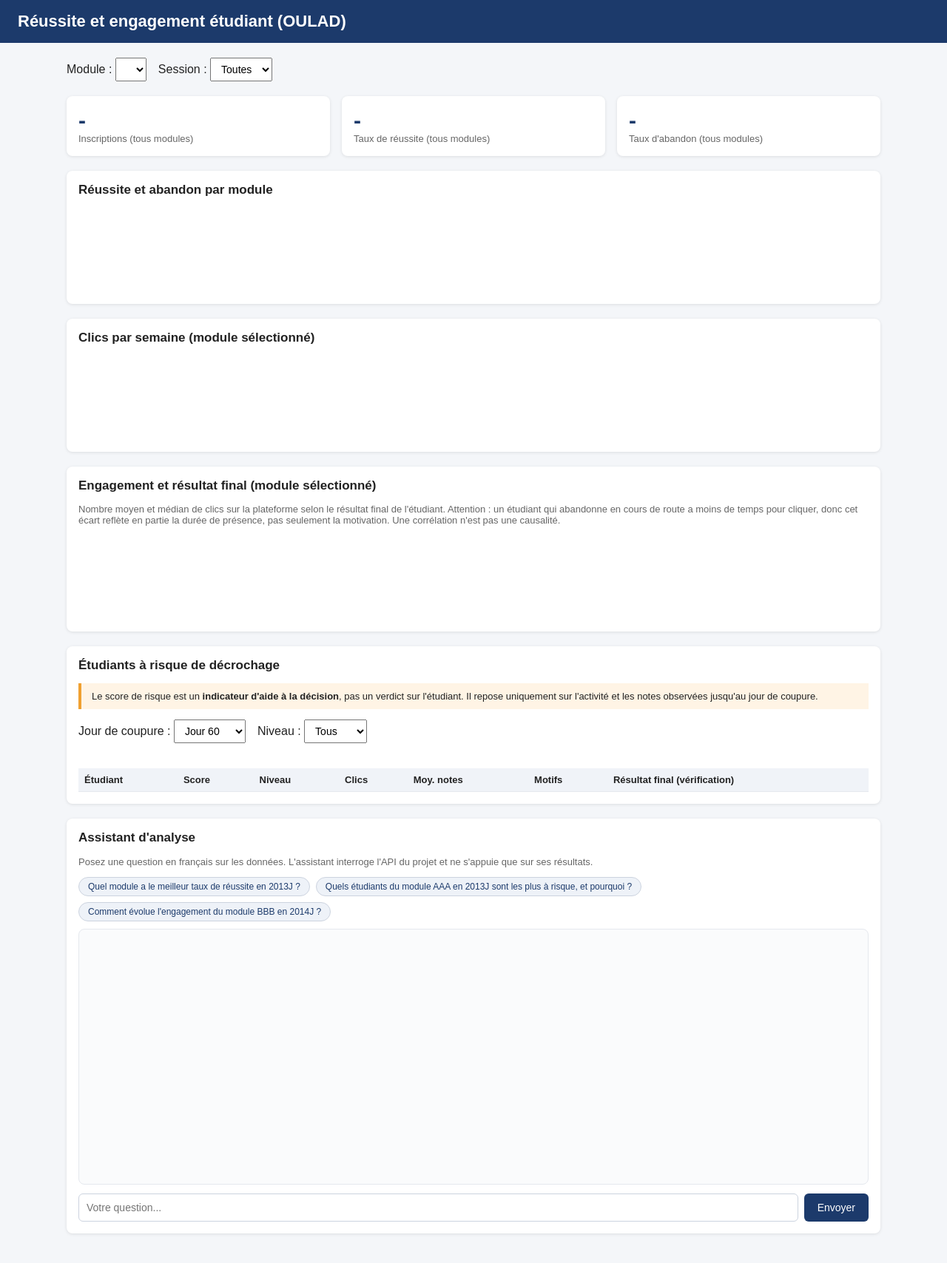
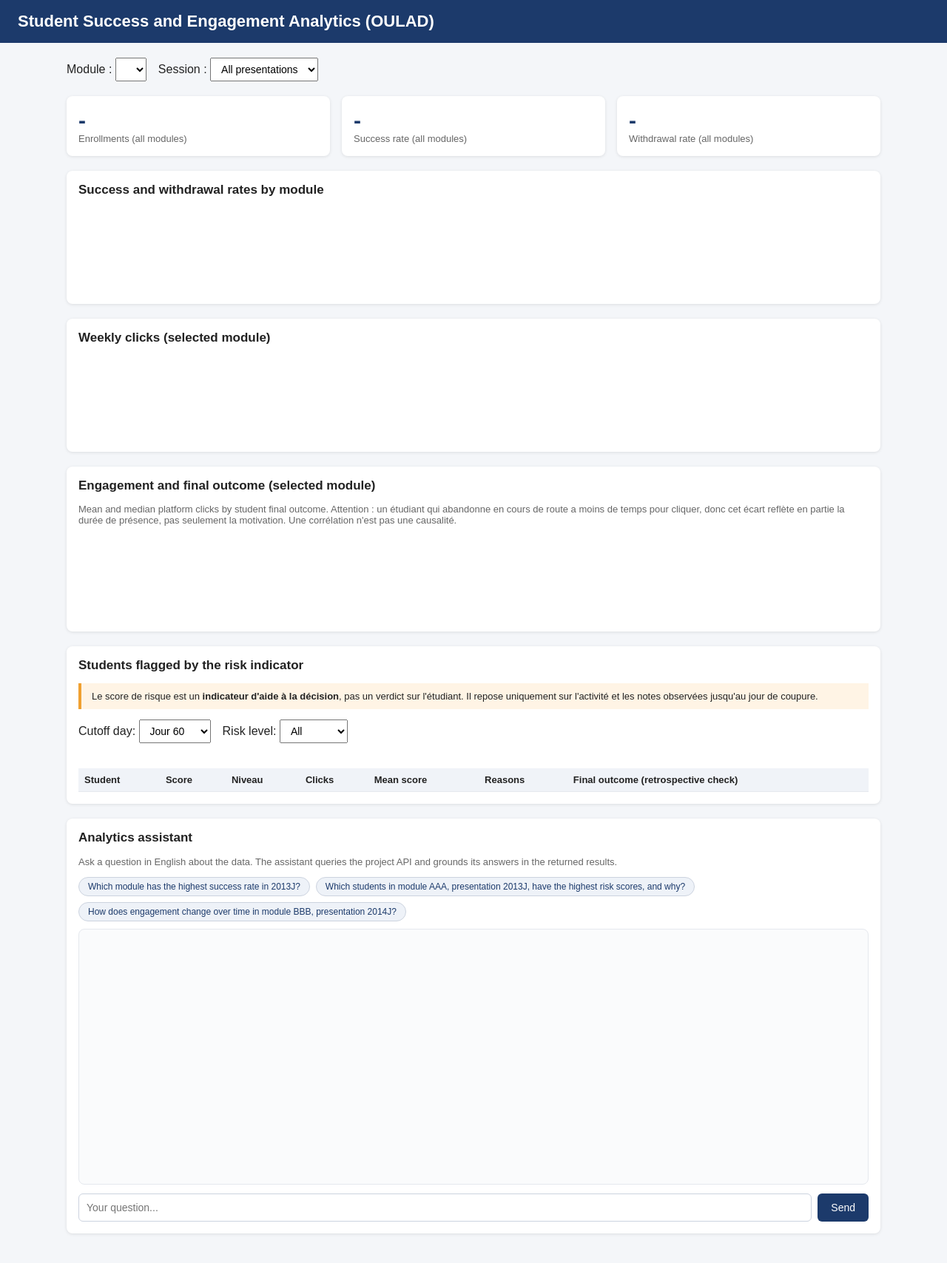
Before and after one commit to RosAI-27/OULA-DjangoProject, a Django app: page /dashboard/ in a window 1280 px wide. Shown: the whole page at 74% size. Run offline with Django 5.2, Linux system fonts and the light colour scheme; tables that the repository leaves empty hold one stand-in row (values such as "Sample post"); lists and menus that the app fills with data are empty.

Commit message:
ui: translate dashboard interface into English

```diff
--- a/backend/analytics/templates/analytics/dashboard.html
+++ b/backend/analytics/templates/analytics/dashboard.html
@@ -42,7 +42,7 @@
   </style>
 </head>
 <body>
-  <header><h1>Réussite et engagement étudiant (OULAD)</h1></header>
+  <header><h1>Student Success and Engagement Analytics (OULAD)</h1></header>
 
   <main>
     <div class="filtres">
@@ -51,7 +51,7 @@
       </label>
       <label>Session :
         <select id="filtreSession">
-          <option value="">Toutes</option>
+          <option value="">All presentations</option>
           <option value="2013B">2013B</option>
           <option value="2013J">2013J</option>
           <option value="2014B">2014B</option>
@@ -61,25 +61,25 @@
     </div>
 
     <div class="kpis">
-      <div class="kpi"><div class="valeur" id="kpiInscrits">-</div><div class="label">Inscriptions (tous modules)</div></div>
-      <div class="kpi"><div class="valeur" id="kpiReussite">-</div><div class="label">Taux de réussite (tous modules)</div></div>
-      <div class="kpi"><div class="valeur" id="kpiAbandon">-</div><div class="label">Taux d'abandon (tous modules)</div></div>
+      <div class="kpi"><div class="valeur" id="kpiInscrits">-</div><div class="label">Enrollments (all modules)</div></div>
+      <div class="kpi"><div class="valeur" id="kpiReussite">-</div><div class="label">Success rate (all modules)</div></div>
+      <div class="kpi"><div class="valeur" id="kpiAbandon">-</div><div class="label">Withdrawal rate (all modules)</div></div>
     </div>
 
     <div class="carte">
-      <h2>Réussite et abandon par module</h2>
+      <h2>Success and withdrawal rates by module</h2>
       <canvas id="graphReussite" height="110"></canvas>
     </div>
 
     <div class="carte">
-      <h2>Clics par semaine (module sélectionné)</h2>
+      <h2>Weekly clicks (selected module)</h2>
       <p class="info" id="infoEngagement"></p>
       <canvas id="graphEngagement" height="110"></canvas>
     </div>
         <div class="carte">
-      <h2>Engagement et résultat final (module sélectionné)</h2>
+      <h2>Engagement and final outcome (selected module)</h2>
       <p class="info">
-        Nombre moyen et médian de clics sur la plateforme selon le résultat final de l'étudiant.
+        Mean and median platform clicks by student final outcome.
         Attention : un étudiant qui abandonne en cours de route a moins de temps pour cliquer,
         donc cet écart reflète en partie la durée de présence, pas seulement la motivation.
         Une corrélation n'est pas une causalité.
@@ -87,13 +87,13 @@
       <canvas id="graphCorrelation" height="110"></canvas>
     </div>
         <div class="carte">
-      <h2>Étudiants à risque de décrochage</h2>
+      <h2>Students flagged by the risk indicator</h2>
       <div class="avertissement">
         Le score de risque est un <strong>indicateur d'aide à la décision</strong>, pas un verdict
         sur l'étudiant. Il repose uniquement sur l'activité et les notes observées jusqu'au jour de coupure.
       </div>
       <div class="filtres">
-        <label>Jour de coupure :
+        <label>Cutoff day:
           <select id="filtreJour">
             <option value="30">Jour 30</option>
             <option value="60" selected>Jour 60</option>
@@ -101,12 +101,12 @@
             <option value="120">Jour 120</option>
           </select>
         </label>
-        <label>Niveau :
+        <label>Risk level:
           <select id="filtreNiveau">
-            <option value="">Tous</option>
-            <option value="eleve">Élevé</option>
-            <option value="moyen">Moyen</option>
-            <option value="faible">Faible</option>
+            <option value="">All</option>
+            <option value="eleve">High</option>
+            <option value="moyen">Medium</option>
+            <option value="faible">Low</option>
           </select>
         </label>
       </div>
@@ -117,13 +117,13 @@
         <table>
           <thead>
             <tr>
-              <th>Étudiant</th>
+              <th>Student</th>
               <th>Score</th>
               <th>Niveau</th>
-              <th>Clics</th>
-              <th>Moy. notes</th>
-              <th>Motifs</th>
-              <th>Résultat final (vérification)</th>
+              <th>Clicks</th>
+              <th>Mean score</th>
+              <th>Reasons</th>
+              <th>Final outcome (retrospective check)</th>
             </tr>
           </thead>
           <tbody id="corpsRisque"></tbody>
@@ -131,17 +131,17 @@
       </div>
     </div>
         <div class="carte">
-      <h2>Assistant d'analyse</h2>
-      <p class="info">Posez une question en français sur les données. L'assistant interroge l'API du projet et ne s'appuie que sur ses résultats.</p>
+      <h2>Analytics assistant</h2>
+      <p class="info">Ask a question in English about the data. The assistant queries the project API and grounds its answers in the returned results.</p>
       <div class="suggestions">
-        <button type="button" class="suggestion">Quel module a le meilleur taux de réussite en 2013J ?</button>
-        <button type="button" class="suggestion">Quels étudiants du module AAA en 2013J sont les plus à risque, et pourquoi ?</button>
-        <button type="button" class="suggestion">Comment évolue l'engagement du module BBB en 2014J ?</button>
+        <button type="button" class="suggestion">Which module has the highest success rate in 2013J?</button>
+        <button type="button" class="suggestion">Which students in module AAA, presentation 2013J, have the highest risk scores, and why?</button>
+        <button type="button" class="suggestion">How does engagement change over time in module BBB, presentation 2014J?</button>
       </div>
       <div class="chat-messages" id="chatMessages"></div>
       <div class="chat-saisie">
-        <input type="text" id="chatQuestion" placeholder="Votre question..." maxlength="1000">
-        <button type="button" id="chatEnvoyer">Envoyer</button>
+        <input type="text" id="chatQuestion" placeholder="Your question..." maxlength="1000">
+        <button type="button" id="chatSend">Send</button>
       </div>
     </div>
   </main>
@@ -207,7 +207,7 @@
       let url = "/api/stats/engagement-par-semaine/?code_module=" + module;
       if (session) url += "&code_presentation=" + session;
 
-      document.getElementById("infoEngagement").textContent = "Chargement en cours...";
+      document.getElementById("infoEngagement").textContent = "Loading...";
       const reponse = await fetch(url);
       const data = await reponse.json();
       document.getElementById("infoEngagement").textContent = "";
@@ -218,14 +218,14 @@
         data: {
           labels: data.map(function (d) { return "S" + d.semaine; }),
           datasets: [
-            { label: "Clics par étudiant actif", data: data.map(function (d) { return d.clics_par_etudiant; }) }
+            { label: "Clicks par étudiant actif", data: data.map(function (d) { return d.clics_par_etudiant; }) }
           ]
         },
         options: { scales: { y: { beginAtZero: true } } }
       });
     }
 
-        const libellesNiveau = { eleve: "Élevé", moyen: "Moyen", faible: "Faible" };
+        const libellesNiveau = { eleve: "High", moyen: "Medium", faible: "Low" };
         async function chargerValidation(module, session, jour) {
       const zone = document.getElementById("validationRisque");
       zone.textContent = "";
@@ -236,10 +236,10 @@
         if (data.erreur) return;
         const morceaux = data.niveaux.map(function (n) {
           return n.etudiants === 0 ? null :
-            libellesNiveau[n.niveau] + " : " + n.pct_echec_ou_abandon + " % échouent ou abandonnent (" + n.etudiants + " étudiants)";
+            libellesNiveau[n.niveau] + " : " + n.pct_echec_ou_abandon + " % ultimately failed or withdrew (" + n.etudiants + " enrollments)";
         }).filter(Boolean);
-        zone.textContent = "Vérification a posteriori : " + morceaux.join(" — ") +
-          ". Moyenne du cours : " + data.ensemble.pct_echec_ou_abandon + " %.";
+        zone.textContent = "Retrospective check: " + morceaux.join(" — ") +
+          ". Mediumne du cours : " + data.ensemble.pct_echec_ou_abandon + " %.";
       } catch (e) {
         zone.textContent = "";
       }
@@ -258,11 +258,11 @@
       resume.innerHTML = "";
 
       if (!module || !session) {
-        info.textContent = "Choisissez un module et une session précise (pas « Toutes ») pour afficher les étudiants à risque.";
+        info.textContent = "Choisissez un module et une session précise (pas « All presentations ») pour afficher les étudiants à risque.";
         return;
       }
 
-      info.textContent = "Chargement en cours...";
+      info.textContent = "Loading...";
       chargerValidation(module, session, jour);
       let url = "/api/etudiants-a-risque/?code_module=" + module +
                 "&code_presentation=" + session + "&jour=" + jour + "&limite=50";
@@ -278,11 +278,11 @@
 
       const total = data.resume.eleve + data.resume.moyen + data.resume.faible;
       if (total === 0) {
-        info.textContent = "Aucune donnée pour le module " + module + " en session " + session + " (cette combinaison n'existe peut-être pas).";
+        info.textContent = "No data found for module " + module + " en session " + session + " (this module-presentation combination may not exist).";
         return;
       }
 
-      info.textContent = total + " étudiants analysés au jour " + jour + " (les 50 plus à risque sont listés).";
+      info.textContent = total + " enrollments analyzed at cutoff day " + jour + " (the 50 highest-scoring enrollments are listed).";
       ["eleve", "moyen", "faible"].forEach(function (n) {
         const p = document.createElement("span");
         p.className = "pastille " + n;
@@ -333,10 +333,10 @@
       graphCorrelation = new Chart(document.getElementById("graphCorrelation"), {
         type: "bar",
         data: {
-          labels: data.map(function (d) { return libellesResultat[d.resultat] + " (" + d.inscrits + " étudiants)"; }),
+          labels: data.map(function (d) { return libellesResultat[d.resultat] + " (" + d.inscrits + " enrollments)"; }),
           datasets: [
-            { label: "Clics moyens", data: data.map(function (d) { return d.clics_moyens; }) },
-            { label: "Clics médians", data: data.map(function (d) { return d.clics_medians; }) }
+            { label: "Clicks moyens", data: data.map(function (d) { return d.clics_moyens; }) },
+            { label: "Clicks médians", data: data.map(function (d) { return d.clics_medians; }) }
           ]
         },
         options: { scales: { y: { beginAtZero: true } } }
@@ -364,7 +364,7 @@
     // ---- Assistant (chat) ----
     const zoneMessages = document.getElementById("chatMessages");
     const champQuestion = document.getElementById("chatQuestion");
-    const boutonEnvoyer = document.getElementById("chatEnvoyer");
+    const boutonSend = document.getElementById("chatSend");
 
     function ajouterMessage(texte, type) {
       const div = document.createElement("div");
@@ -381,8 +381,8 @@
 
       ajouterMessage(question, "utilisateur");
       champQuestion.value = "";
-      boutonEnvoyer.disabled = true;
-      const attente = ajouterMessage("L'assistant réfléchit... (cela peut prendre quelques dizaines de secondes)", "assistant");
+      boutonSend.disabled = true;
+      const attente = ajouterMessage("The assistant is thinking... (this may take a few seconds)", "assistant");
 
       try {
         const reponse = await fetch("/api/agent/ask/", {
@@ -400,19 +400,19 @@
         }
       } catch (e) {
         attente.remove();
-        ajouterMessage("L'assistant a mis trop de temps à répondre. Réessayez, ou vérifiez votre connexion.", "erreur");
+        ajouterMessage("The assistant took too long to respond. Please try again or check your connection.", "erreur");
       }
-      boutonEnvoyer.disabled = false;
+      boutonSend.disabled = false;
       champQuestion.focus();
     }
 
-    boutonEnvoyer.addEventListener("click", function () { envoyerQuestion(champQuestion.value); });
+    boutonSend.addEventListener("click", function () { envoyerQuestion(champQuestion.value); });
     champQuestion.addEventListener("keydown", function (e) {
-      if (e.key === "Enter" && !boutonEnvoyer.disabled) envoyerQuestion(champQuestion.value);
+      if (e.key === "Enter" && !boutonSend.disabled) envoyerQuestion(champQuestion.value);
     });
     document.querySelectorAll(".suggestion").forEach(function (b) {
       b.addEventListener("click", function () {
-        if (!boutonEnvoyer.disabled) envoyerQuestion(b.textContent);
+        if (!boutonSend.disabled) envoyerQuestion(b.textContent);
       });
     });
   </script>
```
